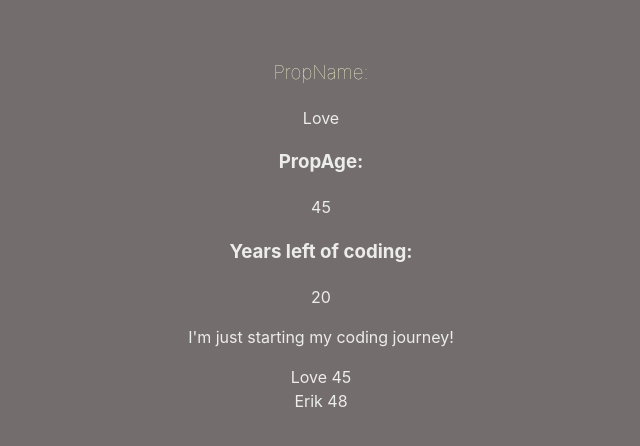
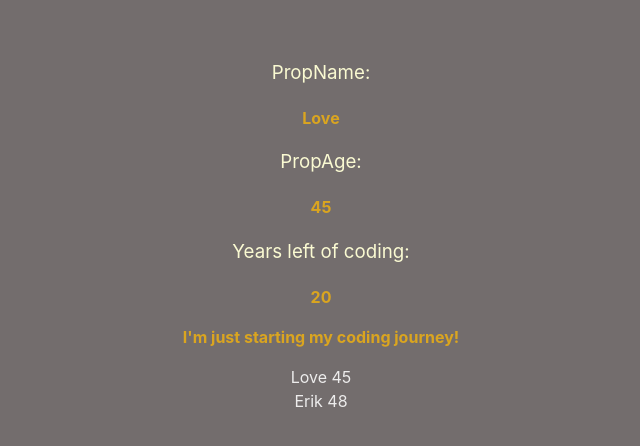
Before and after one commit to DefyCab/genericComponentsTS, a React (Vite) app: page / in a window 1280 px wide. Shown: the top 446 px of the page, without its empty margins (319-959 px from the left). Built offline with nearby package versions, Linux system fonts and the light colour scheme.

Commit message:
passing multiple style props

```diff
--- a/src/App.tsx
+++ b/src/App.tsx
@@ -6,9 +6,13 @@ export default function App() {
   return (
     <>
       <Child
-        style={{
+        h3style={{
           fontWeight: "lighter",
           color: "lightgoldenrodyellow",
+        }}
+        divstyle={{
+          fontWeight: "bold",
+          color: "goldenrod",
         }}
         name="Love"
         age={45}
--- a/src/components/Chilld.tsx
+++ b/src/components/Chilld.tsx
@@ -4,15 +4,16 @@ type ChildProps = {
   name: string
   age: number
   children?: ReactNode
-  style?: React.CSSProperties
+  h3style?: React.CSSProperties
+  divstyle?: React.CSSProperties
 }
 
-export function Child({ name, age, children, style }: ChildProps) {
+export function Child({ name, age, children, h3style, divstyle }: ChildProps) {
   return (
-    <div>
-      <h3 style={style}> PropName: </h3> {name}
-      <h3> PropAge: </h3> {age}
-      <h3> Years left of coding: </h3> {65 - age}
+    <div style={divstyle}>
+      <h3 style={h3style}> PropName: </h3> {name}
+      <h3 style={h3style}> PropAge: </h3> {age}
+      <h3 style={h3style}> Years left of coding: </h3> {65 - age}
       <p>{children}</p>
     </div>
   )
```
